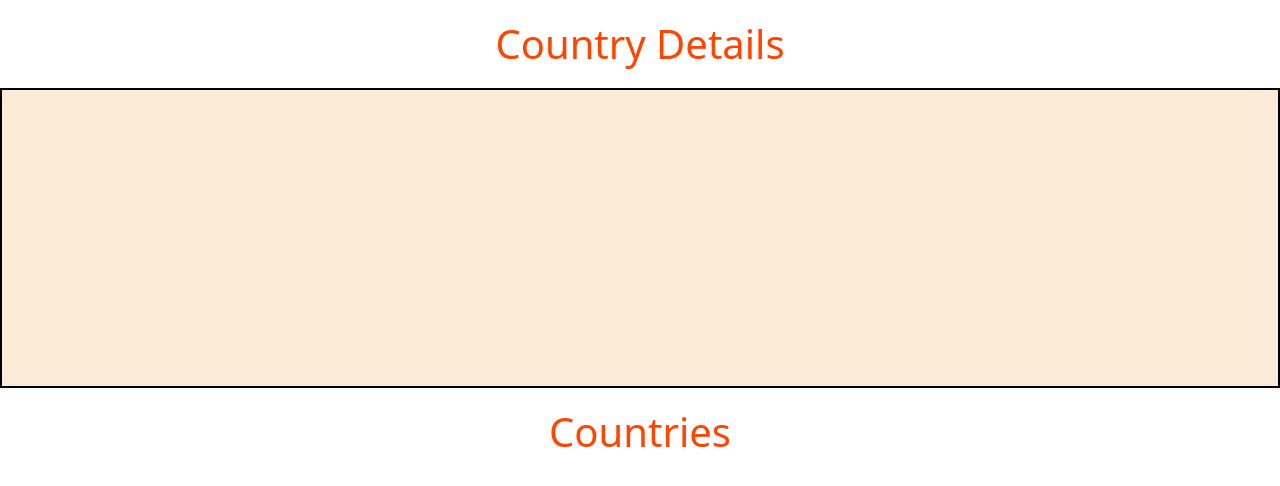
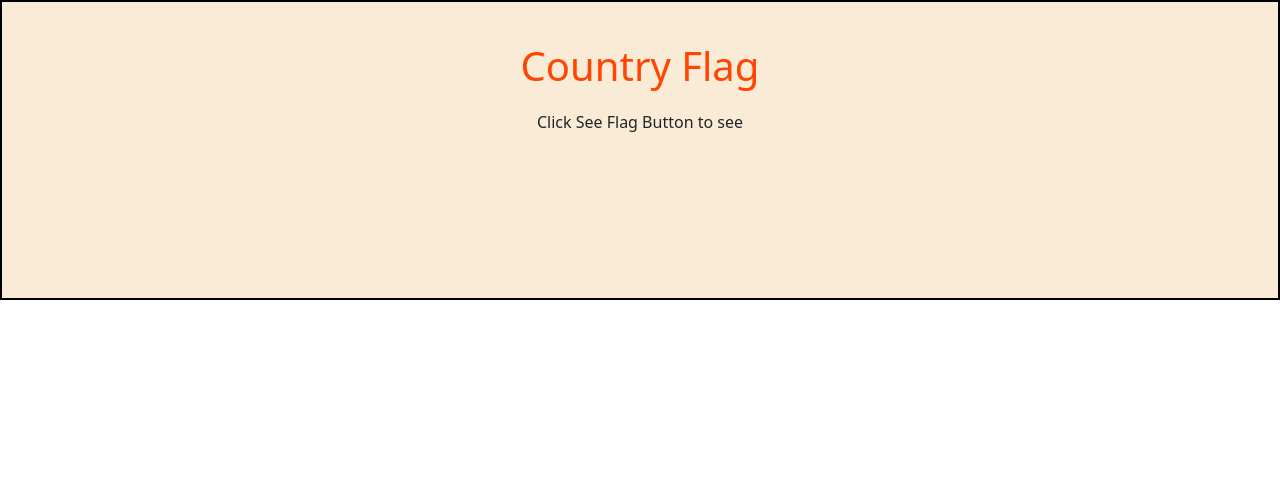
Before and after one commit to Abdullah-Al-Akash/Rest-Counties, a plain HTML site: page index.html in a window 1280 px wide. Drawn offline with nearby package versions, Linux system fonts and the light colour scheme; no server answers.

Commit message:
Updated Flag

```diff
--- a/countries.js
+++ b/countries.js
@@ -16,7 +16,7 @@ const displayCountries = (countries) => {
                         <h3>${country.name}</h3>
                         <p>Capital: ${country.capital}</p>
                          <br/>
-                        <button onclick="countryDetails('${country.name}')" type="button" class="btn btn-info mt-3">See Flag</button>
+                        <button onclick="countryDetails('${country.name}')" type="button" class="btn btn-danger mt-3">See Flag</button>
 
                 `;
                 countriesContainer.appendChild(div);
--- a/index.html
+++ b/index.html
@@ -13,11 +13,13 @@
 </head>
 
 <body>
-        <h1 style="color:orangered; text-align:center; margin: 20px">Country Details</h1>
-        <section id="country-detail">
 
+        <section class="fixed-top" id="country-detail">
+                <h1 style="color:orangered; text-align:center; margin: 20px">Country Flag</h1>
+                <p>Click See Flag Button to see</p>
         </section>
-        <h1 style="color:orangered; text-align:center; margin: 20px">Countries</h1>
+        <h1 style="color:orangered; text-align:center; margin: 20px;
+        margin-top: 250px;">Countries</h1>
         <section id="countries">
 
         </section>
```
